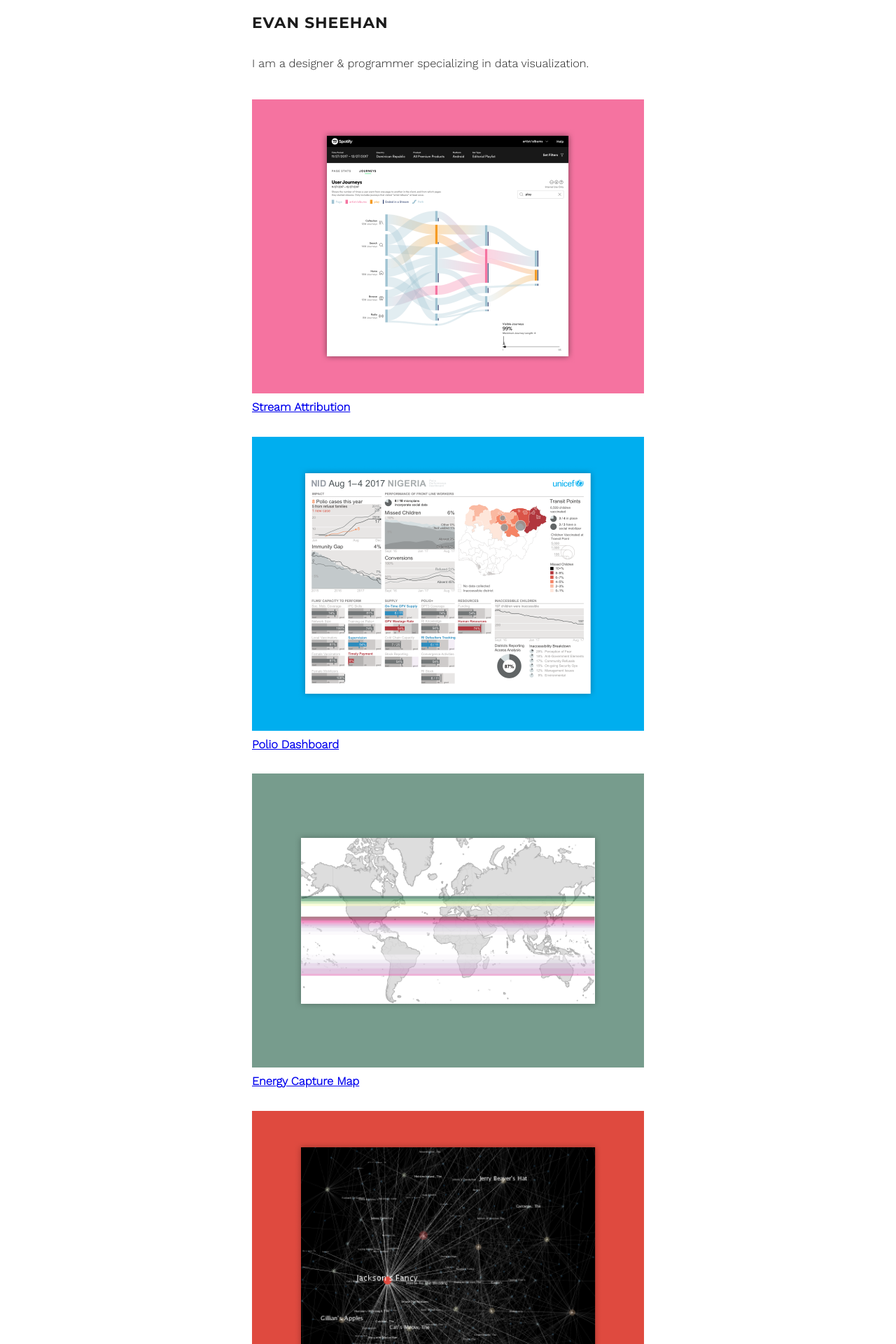
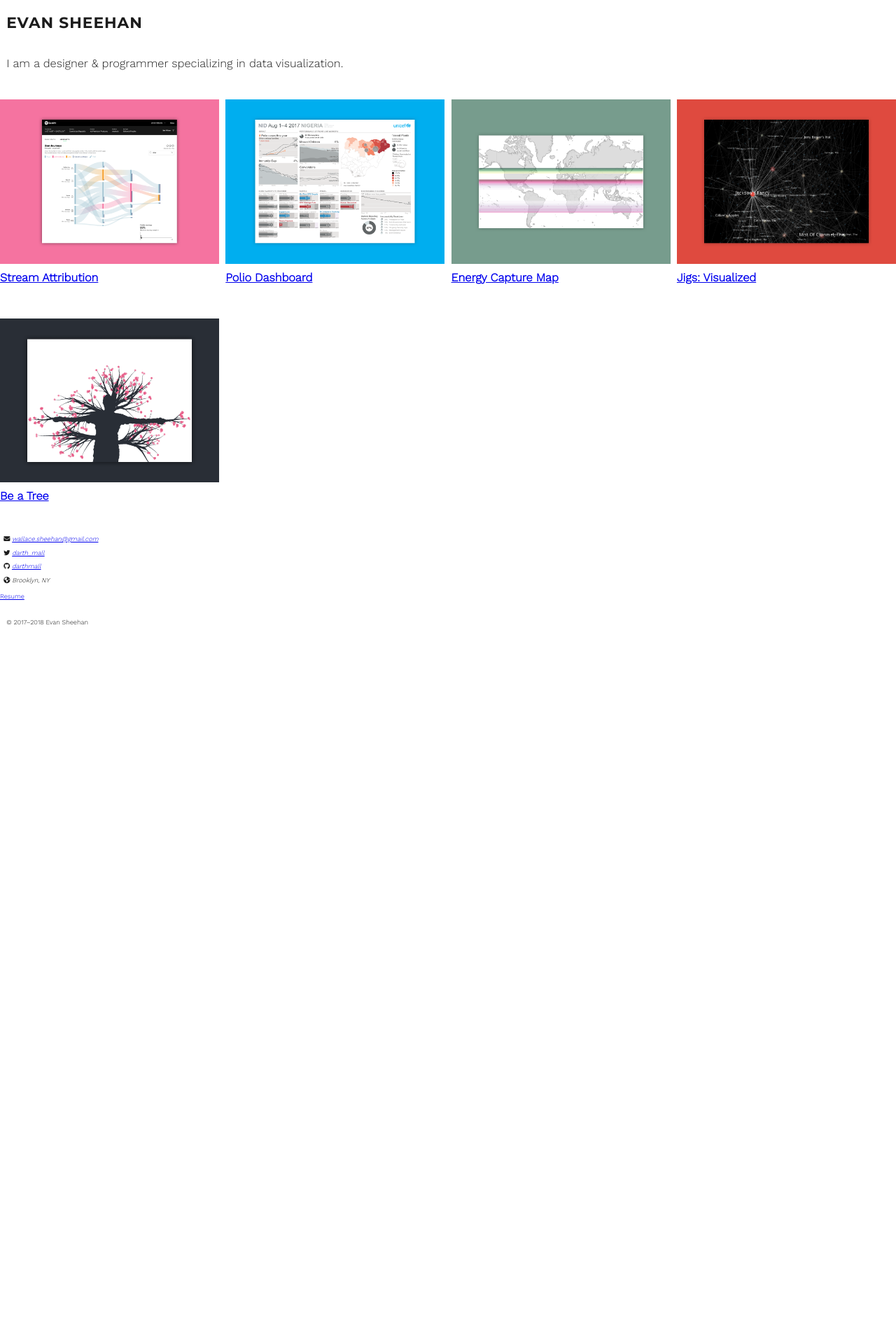
Before and after one commit to darthmall/darthmall.github.io, a Jekyll site: the page built from index.html, in a window 1280 px wide. Shown: the top 1920 px of the page at 70% size. Built offline with Jekyll 4.4.1, drawn with Linux system fonts in a browser that asks for light colours; nearby versions of some CDN libraries; after the commit the page ends 905 px from its top, so only the background shows below that.

Commit message:
Add a grid to the project list when available

```diff
--- /dev/null
+++ b/_sass/grid.sass
@@ -0,0 +1,21 @@
+.project-list
+  article
+    display: inline-block
+    min-width: 200px
+    max-width: 320px
+    margin-right: $margin
+
+@supports (display: grid)
+  .project-list
+    display: grid
+    grid-template-columns: repeat(auto-fill, minmax(280px, 1fr))
+    grid-gap: $margin
+    margin-left: auto
+    margin-right: auto
+
+    article
+      margin-right: 0
+
+    h1
+      margin-left: 0
+      margin-right: 0
--- a/_sass/typography.sass
+++ b/_sass/typography.sass
@@ -2,11 +2,12 @@ body
   color: $text-color
   font-family: $body-font
   line-height: $line-height
-  margin: 0 $margin
+  margin: 0
 
-  & > *
-    max-width: $line-length
-    margin: auto
+h1, h2, h3, h4, h5, h6, p
+  max-width: $line-length
+  margin-left: $margin
+  margin-right: $margin
 
 header
   a
@@ -18,7 +19,8 @@ header
 
   p
     font-size: ms(1)
-    margin: ms(3) 0 ms(4)
+    margin-top: ms(3)
+    margin-bottom: ms(4)
 
 footer
   font-size: ms(-1)
@@ -31,7 +33,8 @@ article
     font-size: ms(1)
     letter-spacing: 0
     text-transform: none
-    margin: 0 0 ms(-2)
+    margin-top: 0
+    margin-bottom: ms(-2)
 
 h1
   font-family: $title-font
@@ -53,7 +56,8 @@ h2
 
 h3
   font-size: ms(0)
-  margin: ms(1) 0 ms(-3)
+  margin-top: ms(1)
+  margin-bottom: ms(-3)
 
 address
   margin-bottom: ms(-1)
@@ -62,9 +66,6 @@ address
     margin: ms(-3)
 
 p
-  margin: 0
-  max-width: $line-length
-
   * + &
     margin-top: ms(2)
 
--- a/index.html
+++ b/index.html
@@ -12,7 +12,7 @@ classes: home
 
 {% assign projects = site.projects | sort: 'order' | reverse %}
 
-<nav>
+<nav class="project-list">
   {% for project in projects %}
     {% if project.hidden != true %}
       <article>
--- a/style.sass
+++ b/style.sass
@@ -4,3 +4,4 @@
 @import variables
 @import base
 @import typography
+@import grid
```
